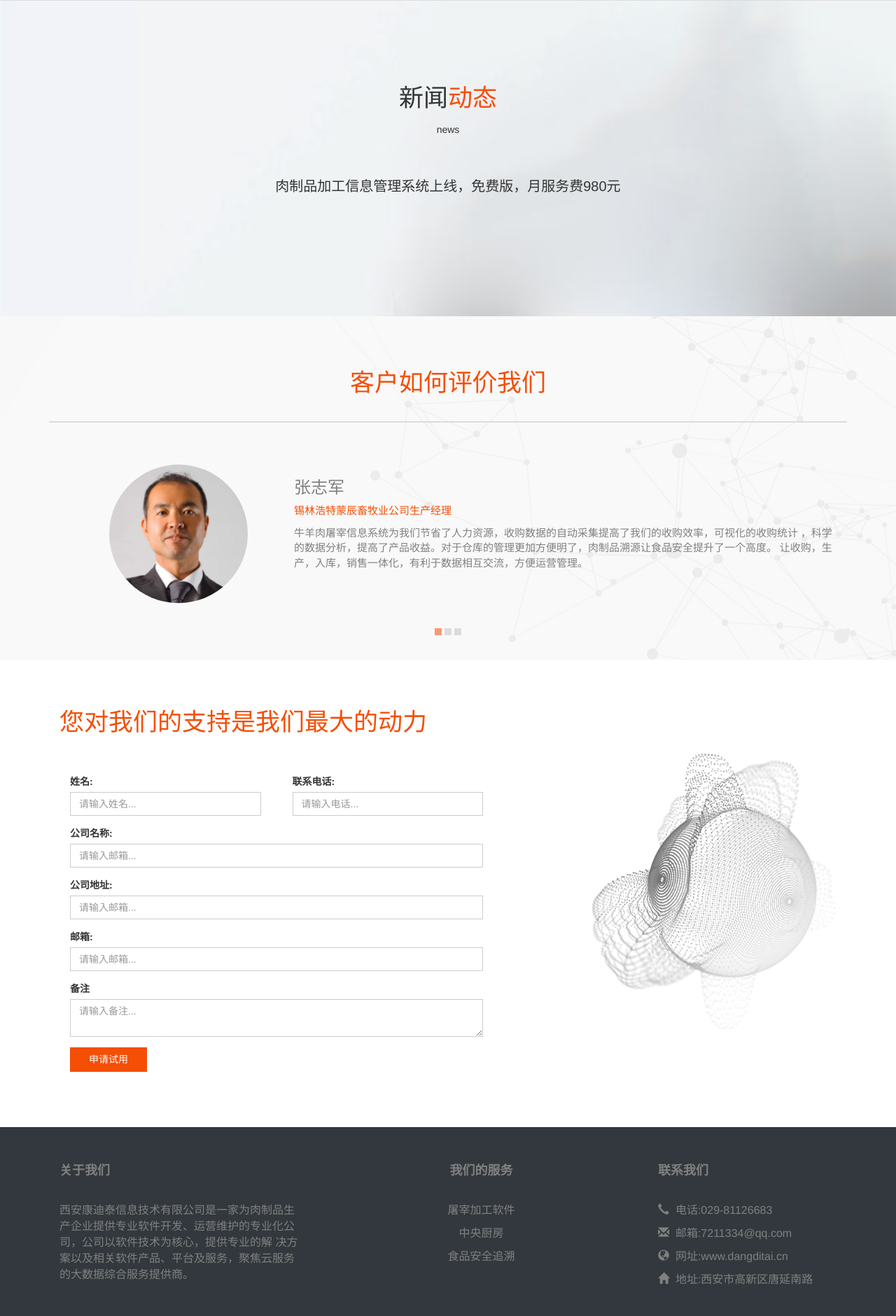
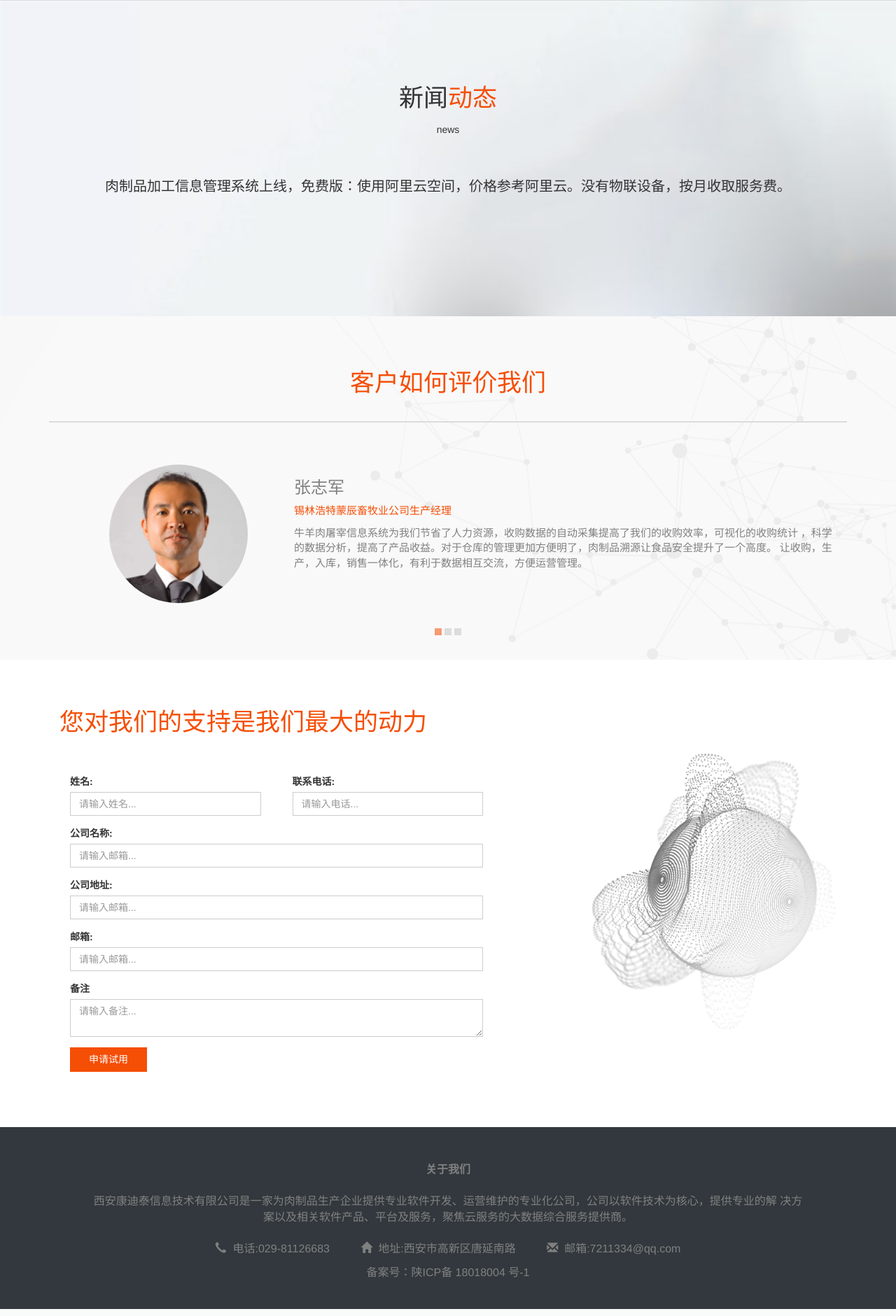
Before and after one commit to Zhyue-XII/web, a Django app: page / in a window 1280 px wide. Shown: the part 1686-3567 px from the top of the page at 70% size. Run offline with Django 3.2, Linux system fonts and the light colour scheme; parts of the project's set-up code (start-up, migrations or seed data) failed here and were passed over; some libraries are stand-ins or nearby versions; some web fonts are replaced; grey boxes are pictures that could not be loaded.

Commit message:
去掉报价发布

```diff
--- a/static/css/layout.css
+++ b/static/css/layout.css
@@ -21,6 +21,12 @@
     .nav-ul li{
         padding: 10px 0;
     }
+
+    .a-block a{
+        display: block;
+        margin: 2% 0 !important;
+    }
+    .about{display: none}
 }
 @media (min-width: 768px) and (max-width: 991px){
     .scale-title{font-size: 28px !important;}
@@ -131,3 +137,14 @@ input,textarea{
     color: grey;
     font-size: 16px;
 }
+.a-block{
+    margin-bottom: 1%;
+}
+.a-block a {
+    margin: 0 20px;
+    color: grey;
+}
+.a-block a:hover{
+    color: grey;
+    text-decoration: none;
+}
--- a/templates/forum/forums.html
+++ b/templates/forum/forums.html
@@ -21,7 +21,7 @@
                                         {% else %}
                                             <a class="layui-badge layui-bg-blue">电商</a>
                                         {% endif %}
-                                        <a href="http://127.0.0.1:8000/forum/topic?id={{ d.id }}">{{ d.topic_title }}</a>
+                                        <a href="forum/topic?id={{ d.id }}">{{ d.topic_title }}</a>
                                     </h2>
                                     <p class="info"><span style="color: black">{{ d.user__username }}</span>
                                         <span>{{ d.issue_time }}</span> <span style="float: right">
--- a/templates/index.html
+++ b/templates/index.html
@@ -118,13 +118,13 @@
                 <div class="news-container">
                     <div id="current-news" class="current-news">
                         <div class="new-text">
-                            <p>肉制品加工信息管理系统上线，免费版，月服务费980元</p>
+                            <p>肉制品加工信息管理系统上线，免费版：使用阿里云空间，价格参考阿里云。没有物联设备，按月收取服务费。</p>
                         </div>
                         <div class="new-text">
-                            <p>肉制品加工信息管理系统上线，企业版20W,月服务费380元</p>
+                            <p>肉制品加工信息管理系统上线，企业版：包含风速传感器，温湿度传感器，条码扫描器等物联设备。</p>
                         </div>
                         <div class="new-text">
-                            <p>肉制品加工信息管理系统上线，定制版30w,月服务费380元</p>
+                            <p>肉制品加工信息管理系统上线，定制版：根据您的业务，定制您所需要的系统功能。</p>
                         </div>
                     </div>
                 </div>
--- a/templates/layout.html
+++ b/templates/layout.html
@@ -28,6 +28,7 @@
                     <li class="posi" onmouseleave="leave()"><a href="javascript:void(0)">产品</a><b class="caret"></b>
                         <ul class="display-nav">
                             <li><a href="/product">牛羊肉加工</a></li>
+{#                            <li><a href="">猪肉加工</a></li>#}
                         </ul>
                     </li>
                     <li><a href="/news">动态</a></li>
@@ -52,28 +53,42 @@
 <div class="footer">
     <div style="padding: 50px 0 30px 0">
         <div class="container">
-            <div class="about-us col-lg-4 col-md-4 col-sm-4">
-                <p style="font-size: 18px"> <strong>关于我们</strong></p><br>
-                <p>
-                    西安康迪泰信息技术有限公司是一家为肉制品生产企业提供专业软件开发、运营维护的专业化公司，公司以软件技术为核心，提供专业的解
-                    决方案以及相关软件产品、平台及服务，聚焦云服务的大数据综合服务提供商。
-                </p>
+{#            <div class="about-us col-lg-4 col-md-4 col-sm-4">#}
+{#                <p style="font-size: 18px"> <strong>关于我们</strong></p><br>#}
+{#                <p>#}
+{#                    西安康迪泰信息技术有限公司是一家为肉制品生产企业提供专业软件开发、运营维护的专业化公司，公司以软件技术为核心，提供专业的解#}
+{#                    决方案以及相关软件产品、平台及服务，聚焦云服务的大数据综合服务提供商。#}
+{#                </p>#}
+{#            </div>#}
+{#            <div class="our-service col-lg-5 col-md-5 col-sm-4" align="center">#}
+{#                <p style="font-size: 18px"> <strong>我们的服务</strong></p><br>#}
+{#                <p>屠宰加工软件</p>#}
+{#                <p>中央厨房</p>#}
+{#                <p>食品安全追溯</p>#}
+{#                <p>备案号：陕ICP备 18018004 号-1</p>#}
+{#            </div>#}
+{#            <div class="contact-us col-lg-3 col-md-3 col-sm-4">#}
+{#                <p style="font-size: 18px"><strong>联系我们</strong></p><br>#}
+{#                <p><span class="glyphicon glyphicon-earphone"></span>&nbsp;&nbsp;电话:029-81126683</p>#}
+{#                <p><span class="glyphicon glyphicon-envelope"></span>&nbsp;&nbsp;邮箱:7211334@qq.com</p>#}
+{#                <p><span class="glyphicon glyphicon-globe"></span>&nbsp;&nbsp;网址:www.dangditai.cn</p>#}
+{#                <p><span class="glyphicon glyphicon-home"></span>&nbsp;&nbsp;地址:西安市高新区唐延南路</p>#}
+{#            </div>#}
+{#        </div>#}
+        <div align="center">
+            <div><strong>关于我们</strong></div>
+            <p class="about" style="padding: 2% 5% 1%">西安康迪泰信息技术有限公司是一家为肉制品生产企业提供专业软件开发、运营维护的专业化公司，公司以软件技术为核心，提供专业的解
+                决方案以及相关软件产品、平台及服务，聚焦云服务的大数据综合服务提供商。</p>
+            <div class="a-block">
+                <a href="javascript:void(0)"><span class="glyphicon glyphicon-earphone"></span>&nbsp;&nbsp;电话:029-81126683</a>
+                <a href="javascript:void(0)"><span class="glyphicon glyphicon-home"></span>&nbsp;&nbsp;地址:西安市高新区唐延南路</a>
+                <a href="javascript:void(0)"><span class="glyphicon glyphicon-envelope"></span>&nbsp;&nbsp;邮箱:7211334@qq.com</a>
             </div>
-            <div class="our-service col-lg-5 col-md-5 col-sm-4" style="text-align: center">
-                <p style="font-size: 18px"> <strong>我们的服务</strong></p><br>
-                <p>屠宰加工软件</p>
-                <p>中央厨房</p>
-                <p>食品安全追溯</p>
-            </div>
-            <div class="contact-us col-lg-3 col-md-3 col-sm-4">
-                <p style="font-size: 18px"><strong>联系我们</strong></p><br>
-                <p><span class="glyphicon glyphicon-earphone"></span>&nbsp;&nbsp;电话:029-81126683</p>
-                <p><span class="glyphicon glyphicon-envelope"></span>&nbsp;&nbsp;邮箱:7211334@qq.com</p>
-                <p><span class="glyphicon glyphicon-globe"></span>&nbsp;&nbsp;网址:www.dangditai.cn</p>
-                <p><span class="glyphicon glyphicon-home"></span>&nbsp;&nbsp;地址:西安市高新区唐延南路</p>
-            </div>
+
+            <p>备案号：陕ICP备 18018004 号-1</p>
         </div>
     </div>
+</div>
 </div>
 </body>
 <script>
--- a/templates/news.html
+++ b/templates/news.html
@@ -21,9 +21,9 @@
                 <div class="news-block">
                     <p><span class="day">09-22</span> 2018</p>
                     <p><span class="a-title">牛羊肉食品加工信息管理系统上线</span></p>
-                    <p class="a-text">免费版：0元，云空间使用阿里云，价格参考阿里云，月服务费980元</p>
-                    <p class="a-text">企业版：20万元，阿里云空间，包含温度，湿度，风速传感器，扫描枪等硬件设备，月服务费380元</p>
-                    <p class="a-text">定制版：35万元，云空间使用阿里云，根据您提出的要求定制，月服务费380元</p>
+                    <p class="a-text">免费版：云空间使用阿里云，价格参考阿里云。不包含物联设备。</p>
+                    <p class="a-text">企业版：阿里云空间，包含温度，湿度，风速传感器，扫描枪等物联设备。</p>
+                    <p class="a-text">定制版：使用阿里云空间，根据您提出的要求定制。</p>
                 </div>
             </a>
         </div>
```
Also changed, not shown: db.sqlite3.
